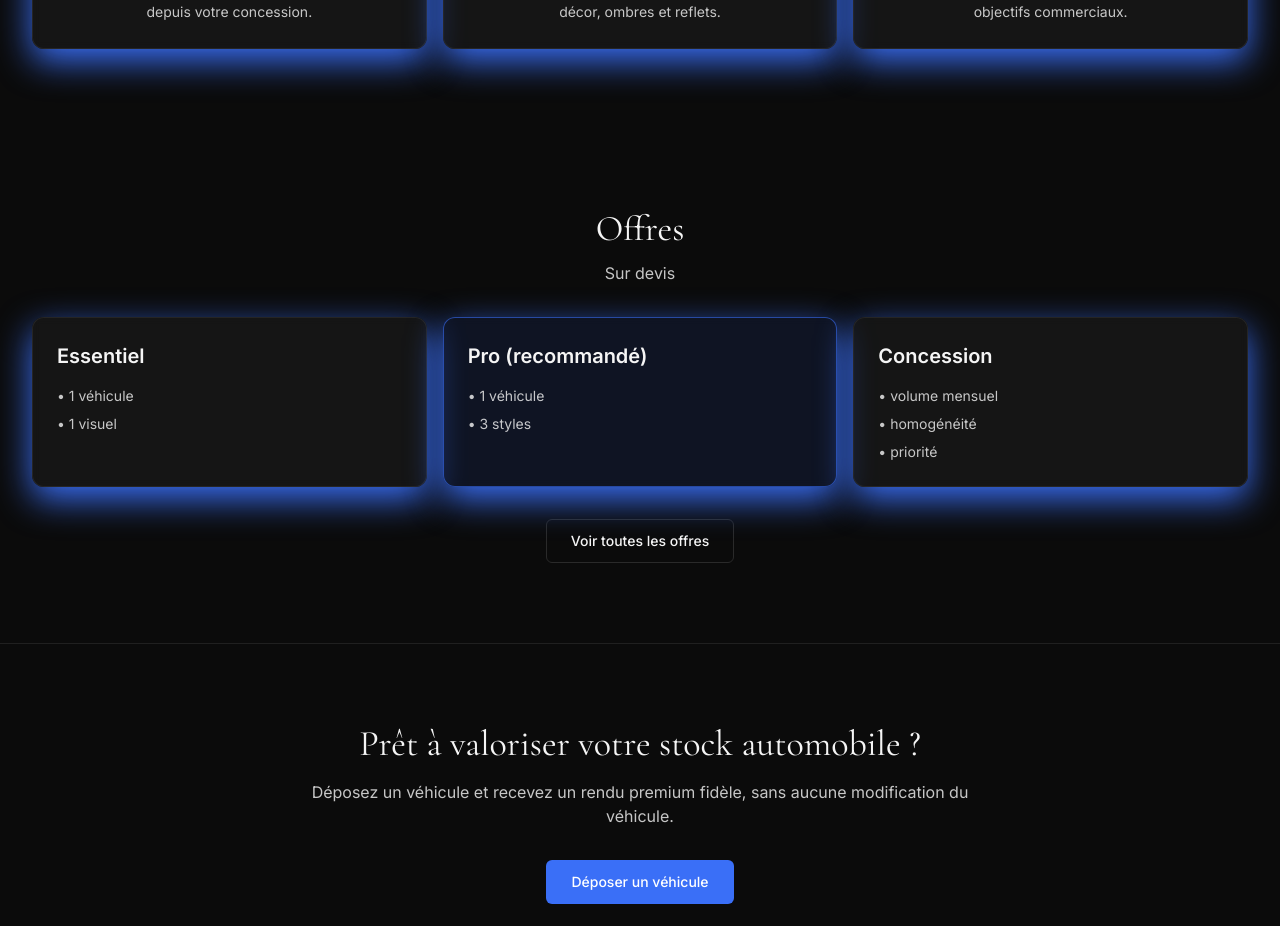
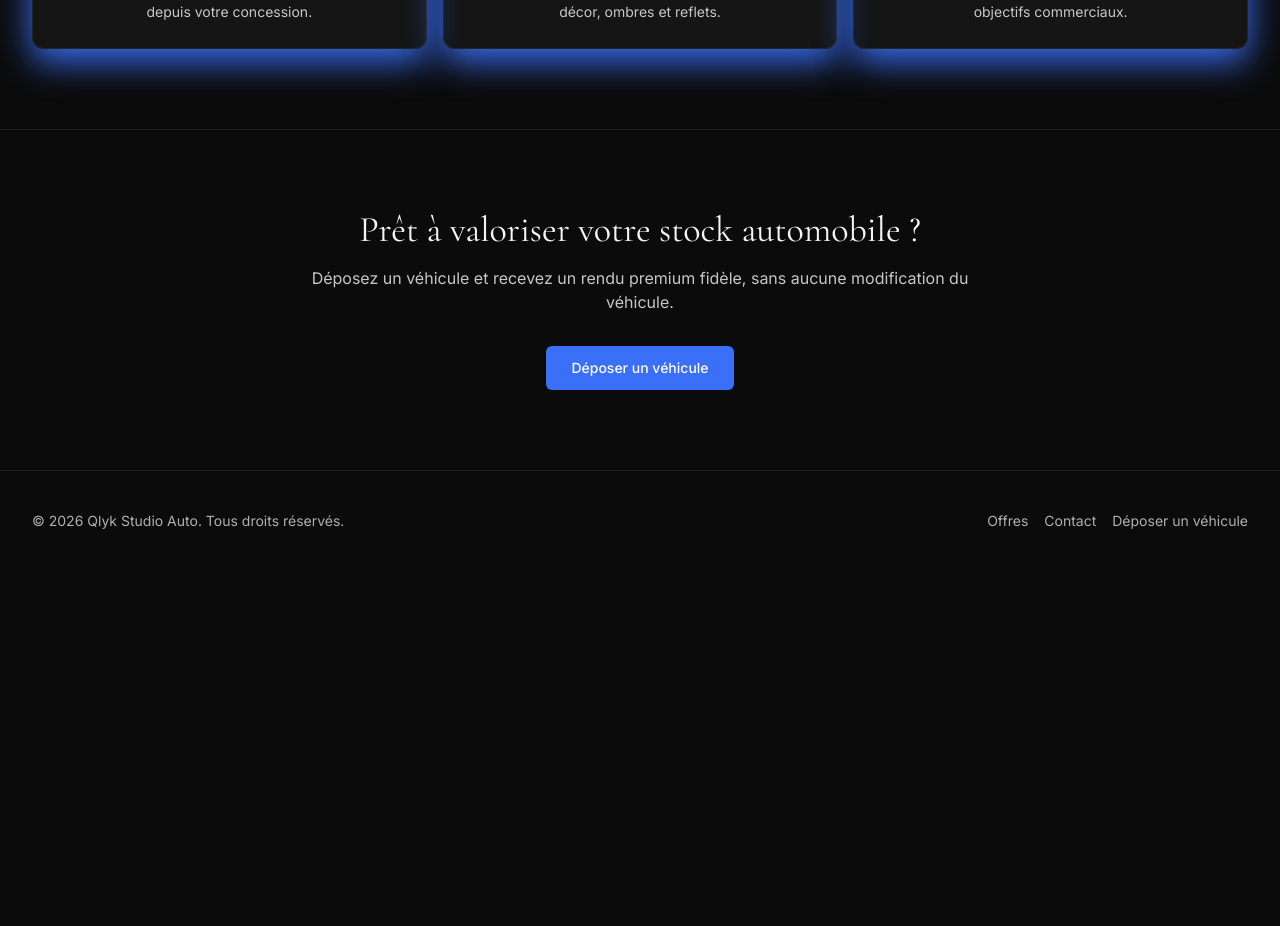
Before and after one commit to arnaudcrestey/qlyk-studio-auto, a Next.js app: page / in a window 1280 px wide. Shown: the part 2620-3546 px from the top of the page. After the commit the page ends 3191 px from the top, so only its background shows below. Built offline with nearby package versions, Linux system fonts and the light colour scheme.

Commit message:
Update page.tsx

```diff
--- a/app/page.tsx
+++ b/app/page.tsx
@@ -4,7 +4,6 @@ import { BeforeAfterSection } from '@/components/before-after-section';
 import { StylesSection } from '@/components/styles-section';
 import { TrustSection } from '@/components/trust-section';
 import { ProcessSection } from '@/components/process-section';
-import { OffersSection } from '@/components/offers-section';
 import { Button } from '@/components/ui/button';
 
 export default function HomePage() {
@@ -15,11 +14,12 @@ export default function HomePage() {
       <StylesSection />
       <TrustSection />
       <ProcessSection />
-      <OffersSection />
 
       <section className="section-spacing border-t border-technical/70">
         <div className="container-premium text-center">
-          <h2 className="font-serif text-3xl sm:text-4xl">Prêt à valoriser votre stock automobile ?</h2>
+          <h2 className="font-serif text-3xl sm:text-4xl">
+            Prêt à valoriser votre stock automobile ?
+          </h2>
           <p className="mx-auto mt-4 max-w-2xl text-foreground/80">
             Déposez un véhicule et recevez un rendu premium fidèle, sans aucune modification du véhicule.
           </p>
```
